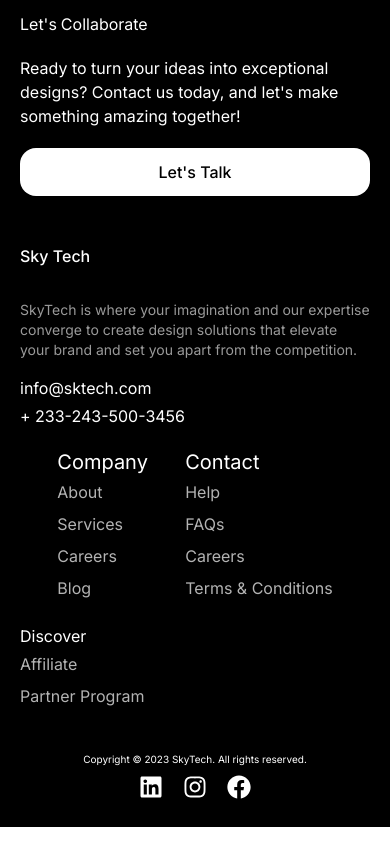
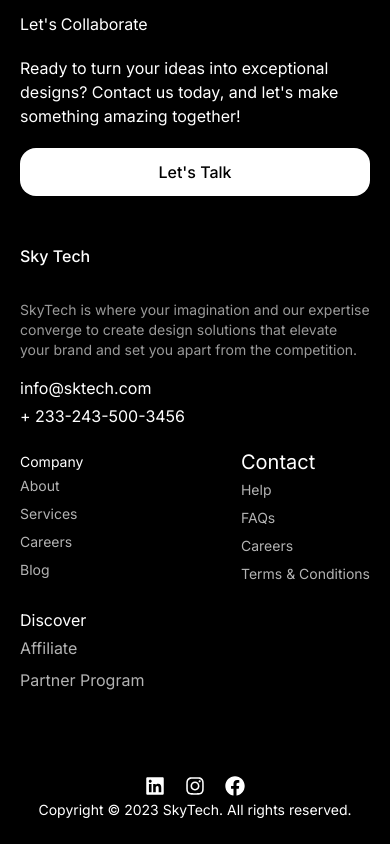
Before and after one commit to richardsomda/skylanding, a Next.js app: page / in a window 390 px wide. Shown: the part 3530-4374 px from the top of the page. Built offline with nearby package versions, Linux system fonts and the light colour scheme.

Commit message:
Responsiveness Update

```diff
--- a/src/app/page.tsx
+++ b/src/app/page.tsx
@@ -163,10 +163,12 @@ const Page = () => {
         </div>
       </div>
       {/* contact */}
+
+
       {/* footer */}
       <div className="bg-black text-white p-5 md:p-10 lg:px-40 ">
-        <div className="lg:flex justify-between items-center lg:gap-20">
-          <div className="md:text-3xl lg:w-1/3 ">
+        <div className="lg:flex justify-around items-center lg:gap-20">
+          <div className="md:text-3xl lg:1/3 ">
             <h2 className="font-medium pb-5 md:text-5xl lg:text-2xl ">Sky Tech</h2>
             <p className="text-white  text-md  opacity-[60%] text-sm py-3 md:text-3xl  lg:text-xl">
               SkyTech is where your imagination and our expertise converge to
@@ -178,11 +180,11 @@ const Page = () => {
             </p>
             <p className="lg:text-xl">+ 233-243-500-3456</p>
           </div>
-          <div className="flex  justify-evenly  items-center md:text-3xl lg:text-xl lg:w-1/3">
-            <div className="py-5 ">
-              <h1 className="text-xl md:text-3xl lg:text-xl">Company</h1>
+          <div className="flex gap-10 justify-between  items-center md:text-3xl lg:text-xl lg:w-2/3 ">
+            <div className="py-5 md:py-2 ">
+              <h1 className="text-sm md:text-3xl lg:text-xl">Company</h1>
               <div className="opacity-[70%] ">
-                <ul className="leading-loose">
+                <ul className="leading-loose text-sm md:text-2xl lg:text-xl">
                   <li>
                     <a href="#">About</a>
                   </li>
@@ -198,10 +200,10 @@ const Page = () => {
                 </ul>
               </div>
             </div>
-            <div>
+            <div className="py-5 md:py-2">
               <h1 className="text-xl md:text-3xl lg:text-xl">Contact</h1>
               <div className="opacity-[70%] ">
-                <ul className="leading-loose">
+                <ul className="leading-loose text-sm md:text-2xl lg:text-xl">
                   <li>
                     <a href="#">Help</a>
                   </li>
@@ -218,7 +220,7 @@ const Page = () => {
               </div>
             </div>
           </div>
-          <div className="lg:w-1/3">
+          <div className="lg:w-1/3 flex jc lg:justify-end">
             <div className="md:text-3xl lg:text-xl">
               <h1>Discover</h1>
               <div className="opacity-[70%] ">
@@ -235,22 +237,22 @@ const Page = () => {
           </div>
         </div>
 
-        <div className="">
-          <div className="md:text-3xl pt-10">
-            <p className="text-center text-[10px] lg:text-xl">
+        <div className="pt-20 lg:flex gap-10 justify-center items-center ">
+          <div className="flex gap-5 justify-center lg:flex  text-xl  lg:text-3xl">
+            <div>
+              <FaLinkedin className="" />
+            </div>
+            <div>
+              <FaInstagram className="" />
+            </div>
+            <div>
+              <FaFacebook className="" />
+            </div>
+          </div>
+          <div className="">
+            <p className="text-sm text-center p-1 lg:text-2xl">
               Copyright © 2023 SkyTech. All rights reserved.
             </p>
-          </div>
-          <div className=" flex justify-center items-center gap-5">
-            <div>
-              <FaLinkedin className="text-2xl  md:text-7xl my-2 lg:text-4xl" />
-            </div>
-            <div>
-              <FaInstagram className="text-2xl md:text-7xl my-2 lg:text-4xl" />
-            </div>
-            <div>
-              <FaFacebook className="text-2xl md:text-7xl my-2  lg:text-4xl" />
-            </div>
           </div>
         </div>
       </div>
--- a/src/components/Navbar.tsx
+++ b/src/components/Navbar.tsx
@@ -10,18 +10,18 @@ const Navbar = () => {
   };
 
   return (
-    <div className="relative lg:mx-40">
+    <div className="relative lg:mx-40 ">
       <div className="flex justify-between px-5 py-5">
-        <div className="text-2xl font-bold md:text-5xl lg:text-3xl ">
+        <div className="text-2xl font-bold md:text-3xl lg:text-3xl ">
           <h1>Skytech</h1>
         </div>
         <div
-          className="text-2xl font-bold md:hidden text-herotext"
+          className="text-2xl md:text-xl font-bold md:hidden text-herotext"
           onClick={toggleDropdown}
         >
           <FaBars />
         </div>
-        <nav className="hidden md:flex items-center space-x-8 gap-5 text-2xl lg:text-xl">
+        <nav className="hidden md:flex items-center space-x-8 gap-5 text-2xl md:text-lg lg:text-xl">
           <a href="#" className="">
             Home
           </a>
```
Also changed, not shown: src/components/Footer.tsx (added).
